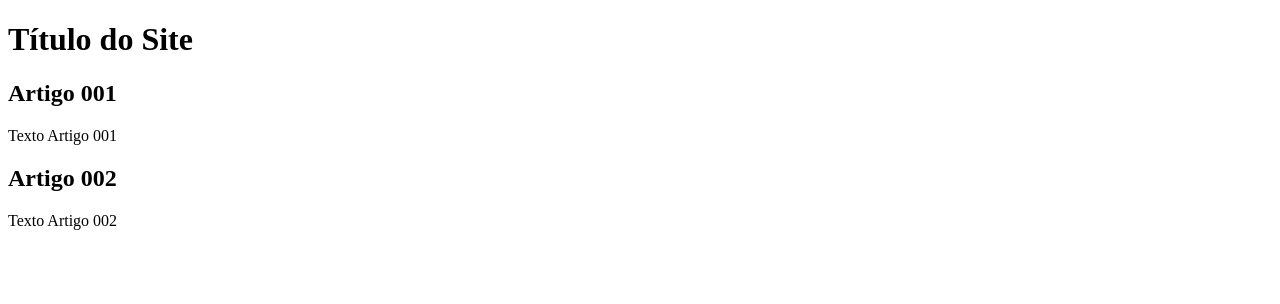
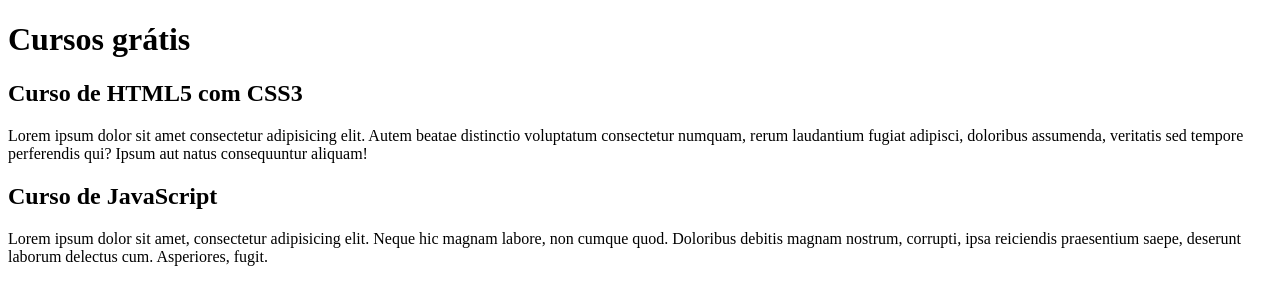
Before and after one commit to Ra89Fael/projeto-site, a plain HTML site: page index.html in a window 1280 px wide. Drawn offline with Linux system fonts and the light colour scheme.

Commit message:
Comecei a escrever o conteúdo

```diff
--- a/index.html
+++ b/index.html
@@ -9,15 +9,15 @@
 <body>
     <main>
         <header>
-            <h1>Título do Site</h1>
+            <h1>Cursos grátis</h1>
         </header>
         <article>
-            <h2>Artigo 001</h2>
-            <p>Texto Artigo 001</p>
+            <h2>Curso de HTML5 com CSS3</h2>
+            <p>Lorem ipsum dolor sit amet consectetur adipisicing elit. Autem beatae distinctio voluptatum consectetur numquam, rerum laudantium fugiat adipisci, doloribus assumenda, veritatis sed tempore perferendis qui? Ipsum aut natus consequuntur aliquam!</p>
         </article>
         <article>
-            <h2>Artigo 002</h2>
-            <p>Texto Artigo 002</p>
+            <h2>Curso de JavaScript</h2>
+            <p>Lorem ipsum dolor sit amet, consectetur adipisicing elit. Neque hic magnam labore, non cumque quod. Doloribus debitis magnam nostrum, corrupti, ipsa reiciendis praesentium saepe, deserunt laborum delectus cum. Asperiores, fugit.</p>
         </article>
 
     </main>
```
